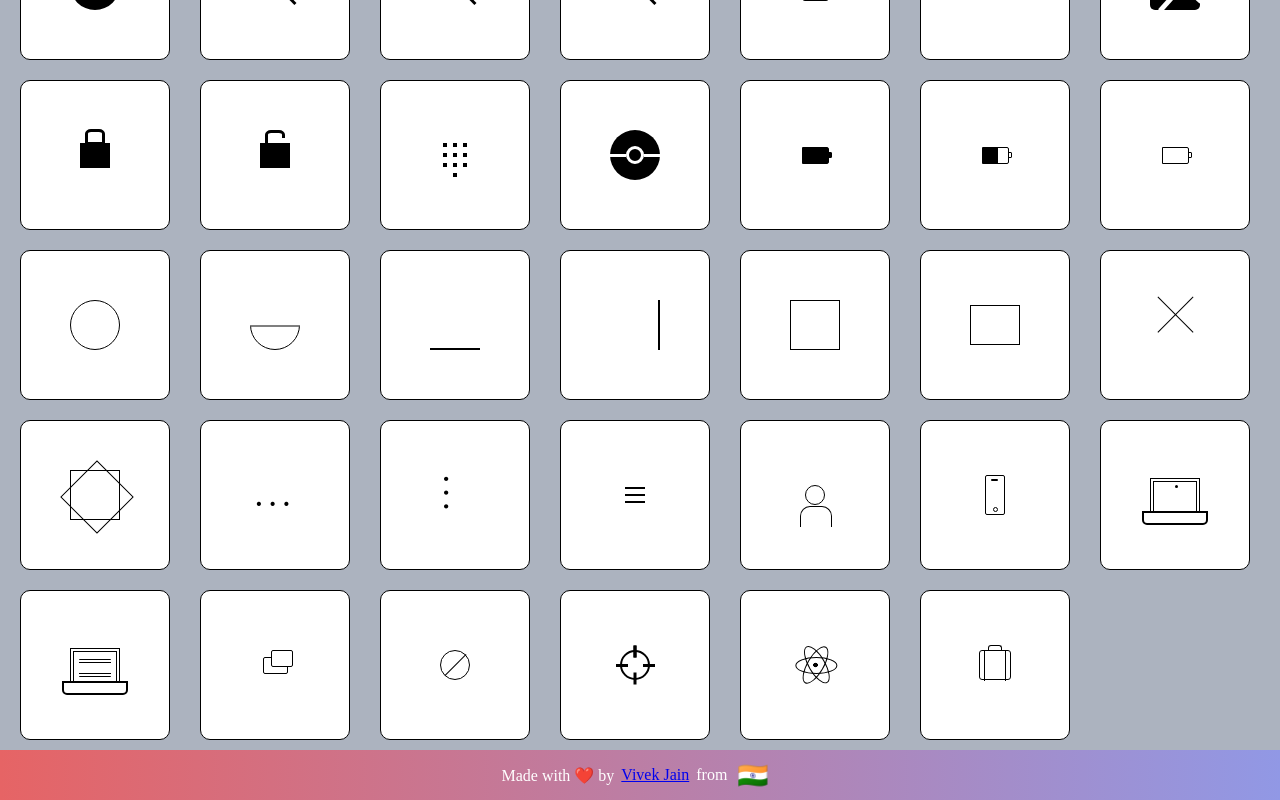
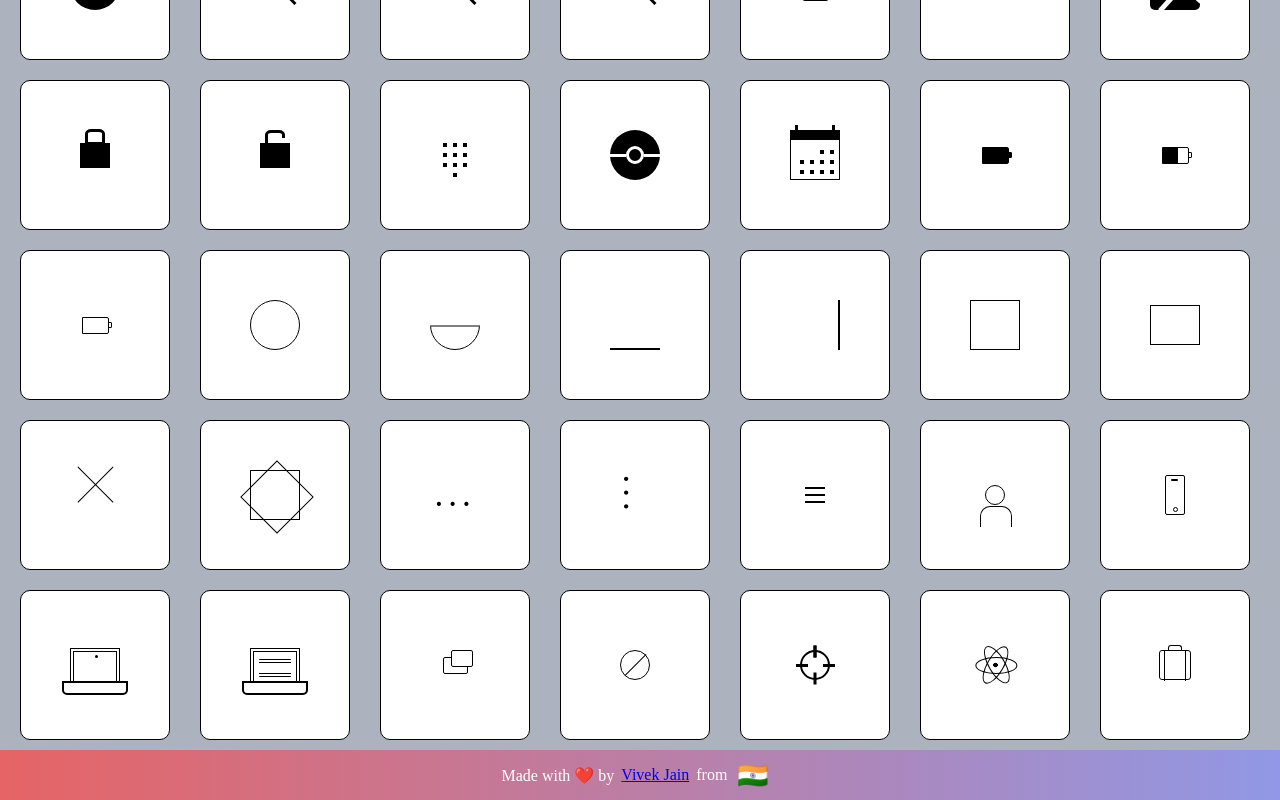
Before and after one commit to vivekjain202/css-icons, a React (Create React App) app: page / in a window 1280 px wide. Shown: the part 830-1630 px from the top of the page. Built offline with nearby package versions, Linux system fonts and the light colour scheme.

Commit message:
added calendar icon

```diff
--- /dev/null
+++ b/src/components/icons/calendar.js
@@ -0,0 +1,31 @@
+import styled from "styled-components";
+
+export const Calendar = styled.div`
+    width: 50px;
+    height: 50px;
+    border: 1px solid black;
+    border-top: 10px solid black;
+    position: relative;
+
+    &:before{
+        content: '';
+        position: absolute;
+        width: 34px;
+        height: 5px;
+        border-left: 3px solid black;
+        border-right: 3px solid black;
+        top: -15px;
+        left: 4px;
+    }
+
+    &:after{
+        content: '';
+        position: absolute;
+        border: 2px solid black;
+        bottom: 5px;
+        right: 5px;
+        box-shadow: -10px 0 0 black, -20px 0 0 black, -30px 0 0 black,
+                    0px -10px 0 black, -10px -10px 0 black, -20px -10px 0 black, -30px -10px 0 black,
+                    0px -20px 0 black, -10px -20px 0 black;
+    }
+`
--- a/src/components/icons/index.js
+++ b/src/components/icons/index.js
@@ -45,5 +45,6 @@ export * from "./usb";
 export * from "./window";
 export * from "./wrong";
 export * from "./zoom";
-export * from "./dialpad"
-export * from "./pokemon"
+export * from "./dialpad";
+export * from "./pokemon";
+export * from "./calendar"
--- a/src/components/index.js
+++ b/src/components/index.js
@@ -60,7 +60,8 @@ import {
     Lock,
     LockOpen,
     Dialpad,
-    Pokemon
+    Pokemon,
+    Calendar
   } from "./icons";
 
 export const ComponentsMap = {
@@ -103,6 +104,8 @@ export const ComponentsMap = {
     lock: Lock,
     lock_open: LockOpen,
     dialpad: Dialpad,
+    pokemon: Pokemon,
+    calendar: Calendar,
 
     // light icons
     battery_full: BatteryFull,
@@ -127,8 +130,7 @@ export const ComponentsMap = {
     not_allowed: NotAllowed,
     focus: Focus,
     react: ReactIcon,
-    briefcase: BriefCase,
-    pokemon: Pokemon
+    briefcase: BriefCase
 };
 
 export const Components = [
@@ -172,6 +174,7 @@ export const Components = [
     LockOpen,
     Dialpad,
     Pokemon,
+    Calendar,
 
     // light icons
     BatteryFull,
@@ -239,6 +242,7 @@ export const Components = [
     lock_open: 'Lock Open',
     dialpad: 'Dialpad',
     pokemon: 'Pokemon',
+    calendar : 'Calendar',
 
     // light icons
     battery_full: 'Battery Full',
```
